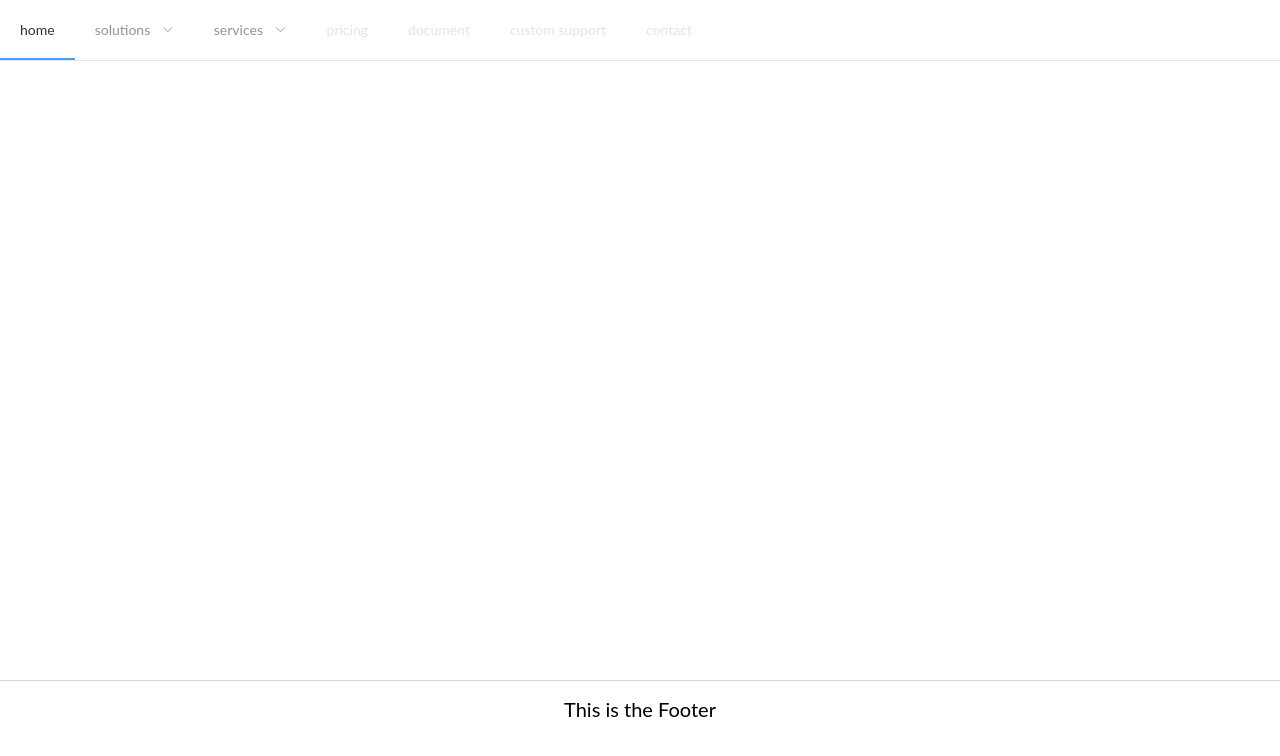
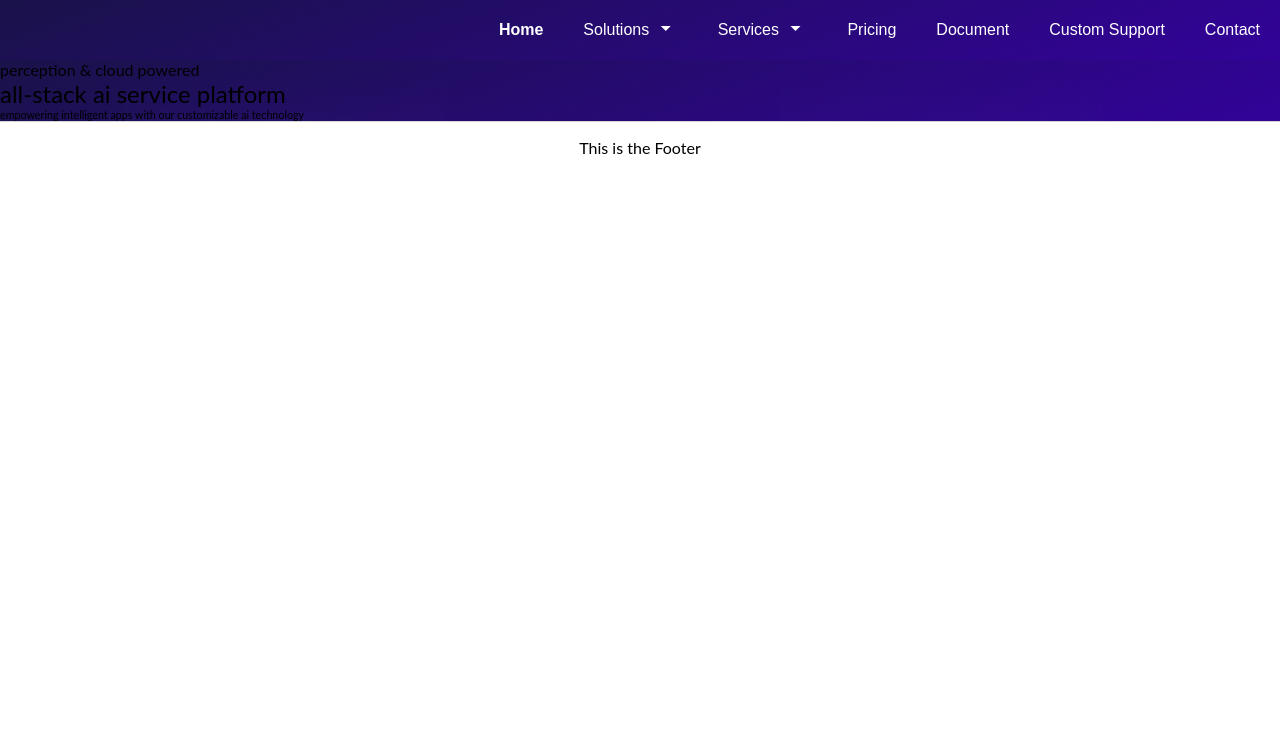
Before and after one commit to eastwillie/eastwille.github.io, a Vue app: page /#/home in a window 1280 px wide. Shown: the top 756 px of the page. Built offline with nearby package versions, Linux system fonts and the light colour scheme.

Commit message:
fix layout

```diff
--- a/src/App.vue
+++ b/src/App.vue
@@ -2,14 +2,12 @@
     <div id="app">
         <app-navigation v-if="$route.meta.showNav" />
         <div id="view-container">
-            <div id="content">
             <keep-alive>
                 <router-view v-if="$route.meta.keepAlive" />
             </keep-alive>
             <router-view v-if="!$route.meta.keepAlive" />
         </div>
         <app-footer />
-        </div>
     </div>
 </template>
 <script>
@@ -27,24 +25,10 @@ export default {
     @import "assets/css/reset";
     @import "assets/css/public";
     @import "assets/css/overwite";
+
     #app {
-    display: flex;
-    flex-direction: column;
-    height: 100vh;
-    width: 100vw;
-    font-size: 0.2rem;
-    font-family: Lato,Helvetica Neue,Helvetica,-apple-system,BlinkMacSystemFont,Segoe UI,PingFang SC,Hiragino Sans GB,Microsoft YaHei,Arial,sans-serif,Apple Color Emoji,Segoe UI Emoji,Segoe UI Symbol;
+        font-family: Lato, Helvetica Neue, Helvetica, -apple-system, BlinkMacSystemFont, Segoe UI, PingFang SC, Hiragino Sans GB, Microsoft YaHei, Arial, sans-serif, Apple Color Emoji, Segoe UI Emoji, Segoe UI Symbol;
+        font-size: 0.16rem;
         -webkit-font-smoothing: antialiased;
     }
-
-  #view-container {
-    display: flex;
-    flex-grow: 1;
-    flex-direction: column;
-  }
-
-  #content {
-    display: flex;
-    flex-grow: 1;
-  }
 </style>
--- a/src/assets/css/public.scss
+++ b/src/assets/css/public.scss
@@ -1 +1,7 @@
 //You can put global CSS variables or classes here
+.flex-column {
+  display: flex;
+  flex-direction: column;
+  justify-content: center;
+  align-items: center;
+}
--- a/src/i18n/langs/en.js
+++ b/src/i18n/langs/en.js
@@ -1,7 +1,11 @@
 import enLocale from 'element-ui/lib/locale/lang/en';
 
 export default {
-    title: {},
+    title: {
+        'perception & cloud powered': 'perception & cloud powered',
+        'all-stack ai service platform': 'all-stack ai service platform',
+        'empowering intelligent apps with our customizable ai technology': 'empowering intelligent apps with our customizable ai technology',
+    },
     status: {},
     message: {
         'This is i18n Example Text': 'This is i18n Example Text',
--- a/src/views/components/AppNavigation/Index.vue
+++ b/src/views/components/AppNavigation/Index.vue
@@ -1,5 +1,5 @@
 <template>
-    <div id="the_nav">
+    <div id="app-nav">
         <el-menu
             mode="horizontal"
             router
@@ -15,19 +15,16 @@
                 </template>
                 <el-menu-item
                     index="2-1"
-                    disabled
                 >
                     Item1
                 </el-menu-item>
                 <el-menu-item
                     index="2-2"
-                    disabled
                 >
                     Item2
                 </el-menu-item>
                 <el-menu-item
                     index="2-3"
-                    disabled
                 >
                     Item3
                 </el-menu-item>
@@ -44,25 +41,21 @@
 
             <el-menu-item
                 index="/pricing"
-                disabled
             >
                 {{ $t(`button['pricing']`) }}
             </el-menu-item>
             <el-menu-item
                 index="/document"
-                disabled
             >
                 {{ $t(`button['document']`) }}
             </el-menu-item>
             <el-menu-item
                 index="/custom-support"
-                disabled
             >
                 {{ $t(`button['custom support']`) }}
             </el-menu-item>
             <el-menu-item
                 index="/contact"
-                disabled
             >
                 {{ $t(`button['contact']`) }}
             </el-menu-item>
--- a/src/views/pages/HomePage/Index.vue
+++ b/src/views/pages/HomePage/Index.vue
@@ -1,5 +1,14 @@
 <template>
-    <div id="home-page" />
+    <div
+        id="home-page"
+        class="flex-column"
+    >
+        <div class="part-1 flex-column">
+            <h4>{{ $t(`title['perception & cloud powered']`) }}</h4>
+            <h2>{{ $t(`title['all-stack ai service platform']`) }}</h2>
+            <h6>{{ $t(`title['empowering intelligent apps with our customizable ai technology']`) }}</h6>
+        </div>
+    </div>
 </template>
 <script>
 export default {
@@ -10,9 +19,14 @@ export default {
 </script>
 <style lang="scss" scoped>
     #home-page {
-        display: flex;
-        justify-content: flex-start;
-        align-items: center;
-        background: url(../../../assets/images/background/home_banner.png) linear-gradient(339.91deg, #33029B -2.33%, #1A124B 98.52%);
+        flex: 1;
+        width: 100%;
+        .part-1 {
+            width: 100%;
+            display: flex;
+            align-items: flex-start;
+            background: url(../../../assets/images/background/home_banner.png) ,linear-gradient(339.91deg, #33029B -2.33%, #1A124B 98.52%);
+
+        }
     }
 </style>
```
Lines whose indentation alone changed are shown as unchanged.
